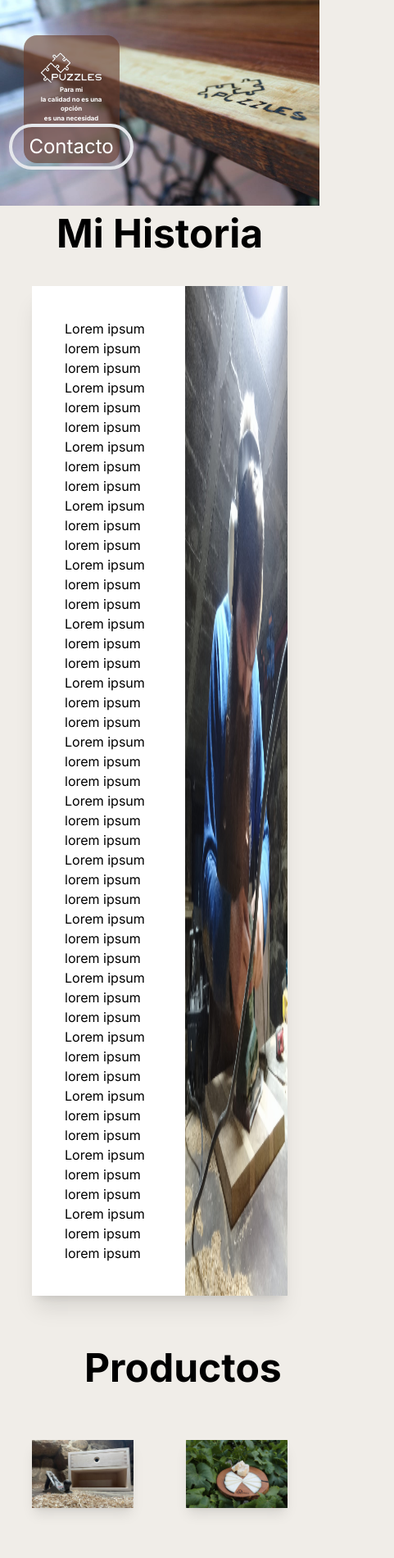
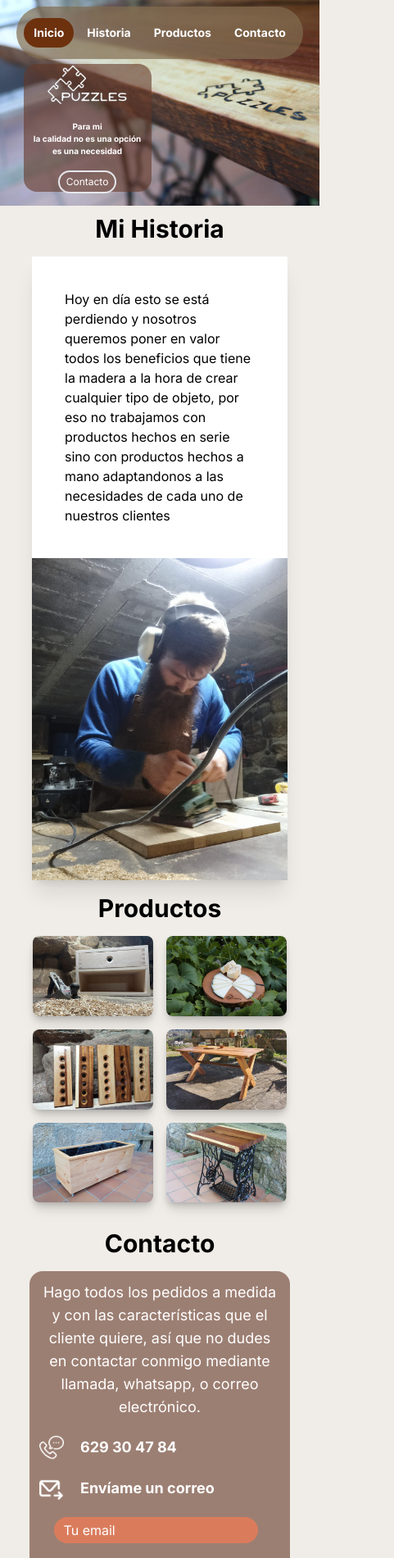
Before and after one commit to jmontes33/puzzles-landing, a Next.js app: page / in a window 390 px wide. Shown: the top 1901 px of the page at 82% size, 481 px wide, since content can reach past the window. Built offline with nearby package versions, Linux system fonts and the light colour scheme.

Commit message:
Deployment

```diff
--- a/app/components/Contact.tsx
+++ b/app/components/Contact.tsx
@@ -3,7 +3,8 @@ import Image from "next/image";
 
 function Contact() {
   return (
-    <div className="w-[100%] m-auto z-0 mb-[20vw]" id="contacto">
+    <div id="contacto">
+      <div className="hidden w-[100%] m-auto z-0 sm:flex items-center justify-end">
         <Image
           src={"/final2.png"}
           alt="wine-and-wood"
@@ -11,8 +12,10 @@ function Contact() {
           height={100}
           className="absolute"
         />
-      <div className="flex flex-col relative bg-opacity-60 justify-between bg-customColor w-[35vw] h-[50vw] rounded-2xl left-[60vw] p-8 top-[8vw]">
-        <h1 className="text-white text-center text-5xl font-bold">Contacto</h1>
+        <div className="flex flex-col relative bg-opacity-60 gap-5 bg-customColor w-[40%] h-[30%] rounded-2xl p-8 mr-24">
+          <h1 className="text-white text-center text-5xl font-bold">
+            Contacto
+          </h1>
           <p className="text-white">
             Hago todos los pedidos a medida y con las características que el
             cliente quiere, así que no dudes en contactar conmigo mediante
@@ -26,19 +29,6 @@ function Contact() {
               height={100}
             />
             <p className="text-white font-bold text-xl">629 30 47 84</p>
-        </div>
-        <div className="flex items-center gap-5">
-          <Image
-            src={"/whatsapp-svgrepo-com 1.png"}
-            alt="whatsapp"
-            width={40}
-            height={100}
-          />
-          <input
-            type="text"
-            placeholder="Envíame un mensaje"
-            className="bg-[#DA7C5C] text-white placeholder-white px-3 py-2 rounded-[50px] w-full"
-          />
           </div>
           <div>
             <div className="flex items-center gap-5">
@@ -60,10 +50,69 @@ function Contact() {
                 placeholder="Tu mensaje"
                 className="bg-[#DA7C5C] text-white placeholder-white px-3 py-2 rounded-[10px] h-[10vw] w-full"
               />
-            <input type="submit" value="Enviar" className="bg-[#DA7C5C] w-[50%] px-3 py-2 rounded-[50px] text-white font-bold text-xl hover:bg-[#6D310E] transition-all cursor-pointer"/>
+              <input
+                type="submit"
+                value="Enviar"
+                className="bg-[#DA7C5C] w-[50%] px-3 py-2 rounded-[50px] text-white font-bold text-xl hover:bg-[#6D310E] transition-all cursor-pointer"
+              />
             </form>
           </div>
         </div>
+      </div>
+      <h1 className="sm:hidden text-center text-3xl font-bold py-4">
+        Contacto
+      </h1>
+      <div className="sm:hidden w-[100%] z-0 flex px-9 mb-5">
+        <div className="flex flex-col bg-opacity-60 gap-5 bg-customColor p-3 rounded-2xl">
+          <p className="text-white text-lg text-center">
+            Hago todos los pedidos a medida y con las características que el
+            cliente quiere, así que no dudes en contactar conmigo mediante
+            llamada, whatsapp, o correo electrónico.
+          </p>
+          <div className="flex items-center gap-5">
+            <Image
+              src={"/telephone-svgrepo-com 1.png"}
+              alt="telephone"
+              width={30}
+              height={100}
+            />
+            <p className="text-white font-bold text-lg">629 30 47 84</p>
+          </div>
+          <div>
+            <div className="flex items-center gap-5 mb-5">
+              <Image
+                src={"/mail-right-arrow-svgrepo-com 1.png"}
+                alt="mail"
+                width={30}
+                height={100}
+              />
+              <p className="text-white font-bold text-lg">Envíame un correo</p>
+            </div>
+            <form className="flex flex-col gap-5 w-[85%] ml-[4.5vw] items-center">
+              <input
+                type="text"
+                placeholder="Tu email"
+                className="bg-[#DA7C5C] text-white placeholder-white px-3 py-1 rounded-[50px] w-full"
+              />
+              <textarea
+                placeholder="Tu mensaje"
+                className="bg-[#DA7C5C] text-white placeholder-white px-3 py-2 rounded-[10px] h-[10vw] w-full"
+              />
+              <input
+                type="submit"
+                value="Enviar"
+                className="bg-[#DA7C5C] w-[50%] px-3 py-2 rounded-[50px] text-white font-bold text-xl hover:bg-[#6D310E] transition-all cursor-pointer"
+              />
+            </form>
+          </div>{" "}
+        </div>
+      </div>
+      <Image
+        src={"/final2.png"}
+        alt="wine-and-wood"
+        width={2000}
+        height={100}
+      />
     </div>
   );
 }
--- a/app/components/History.tsx
+++ b/app/components/History.tsx
@@ -3,19 +3,16 @@ import Image from "next/image";
 
 function History() {
   return (
-    <div className="mt-[27vw] w-[80%] m-auto" id="historia">
+    <div id="historia">
+      <div className="hidden mt-[27vw] sm:flex flex-col w-[80%] items-center m-auto">
         <h1 className="text-center text-5xl font-bold mb-10">Mi Historia</h1>
         <div className="flex shadow-xl">
           <p className="w-[60%] bg-white p-10">
-          Lorem ipsum lorem ipsum lorem ipsum Lorem ipsum lorem ipsum lorem
-          ipsum Lorem ipsum lorem ipsum lorem ipsum Lorem ipsum lorem ipsum
-          lorem ipsum Lorem ipsum lorem ipsum lorem ipsum Lorem ipsum lorem
-          ipsum lorem ipsum Lorem ipsum lorem ipsum lorem ipsum Lorem ipsum
-          lorem ipsum lorem ipsum Lorem ipsum lorem ipsum lorem ipsum Lorem
-          ipsum lorem ipsum lorem ipsum Lorem ipsum lorem ipsum lorem ipsum
-          Lorem ipsum lorem ipsum lorem ipsum Lorem ipsum lorem ipsum lorem
-          ipsum Lorem ipsum lorem ipsum lorem ipsum Lorem ipsum lorem ipsum
-          lorem ipsum Lorem ipsum lorem ipsum lorem ipsum
+            Hoy en día esto se está perdiendo y nosotros queremos poner en valor
+            todos los beneficios que tiene la madera a la hora de crear
+            cualquier tipo de objeto, por eso no trabajamos con productos hechos
+            en serie sino con productos hechos a mano adaptandonos a las
+            necesidades de cada uno de nuestros clientes
           </p>
           <Image
             className="w-[40%]"
@@ -26,6 +23,26 @@ function History() {
           />
         </div>
       </div>
+      <div className="sm:hidden mt-[27vw] flex flex-col w-[80%] items-center m-auto">
+        <h1 className="text-center text-3xl font-bold mb-4">Mi Historia</h1>
+        <div className="flex flex-col shadow-xl">
+          <p className="w-[100%] bg-white p-10">
+            Hoy en día esto se está perdiendo y nosotros queremos poner en valor
+            todos los beneficios que tiene la madera a la hora de crear
+            cualquier tipo de objeto, por eso no trabajamos con productos hechos
+            en serie sino con productos hechos a mano adaptandonos a las
+            necesidades de cada uno de nuestros clientes
+          </p>
+          <Image
+            className="w-[100%]"
+            src={"/artesano.png"}
+            alt="artesano-carpintero"
+            width={70}
+            height={70}
+          />
+        </div>
+      </div>
+    </div>
   );
 }
 
--- a/app/components/MainSection.tsx
+++ b/app/components/MainSection.tsx
@@ -1,9 +1,12 @@
+"use client";
 import React from "react";
 import Image from "next/image";
+import { Link as ScrollLink } from "react-scroll";
 
 function MainSection() {
   return (
-    <div id="inicio" className="w-[100%] m-auto z-0">
+    <div id="inicio">
+      <div  className="hidden sm:flex w-[100%] m-auto z-0">
         <Image
           className="absolute"
           src={"/banner.png"}
@@ -19,7 +22,9 @@ function MainSection() {
             height={100}
           />
           <div>
-          <p className="text-white text-center text-[2vw] font-bold">Para mi</p>
+            <p className="text-white text-center text-[2vw] font-bold">
+              Para mi
+            </p>
             <p className="text-white text-center text-[2vw] font-bold">
               la calidad no es una opción
             </p>
@@ -27,9 +32,57 @@ function MainSection() {
               es una necesidad
             </p>
           </div>
+          <ScrollLink
+            to="contacto"
+            spy={true}
+            smooth={true}
+            offset={-100}
+            duration={500}
+          >
             <button className="text-white hover:px-8 transition-all  text-2xl border-4 py-2 px-5 rounded-[50px]">
               Contacto
             </button>
+          </ScrollLink>
+        </div>
+      </div>
+      <div className="sm:hidden w-[100%] m-auto z-0">
+        <Image
+          className="absolute"
+          src={"/banner.png"}
+          alt="banner-puzzles"
+          width={2000}
+          height={100}
+        />
+        <div className="flex flex-col gap-4 items-center relative bg-opacity-60 bg-customColor w-[40vw] h-[40vw] rounded-2xl left-[7.32vw] top-[20vw]">
+          <Image
+            src={"/logoWhite.png"}
+            alt="banner-puzzles"
+            width={100}
+            height={100}
+          />
+          <div>
+            <p className="text-white text-center text-[10px] font-bold">
+              Para mi
+            </p>
+            <p className="text-white text-center text-[10px] font-bold">
+              la calidad no es una opción
+            </p>
+            <p className="text-white text-center text-[10px] font-bold">
+              es una necesidad
+            </p>
+          </div>
+          <ScrollLink
+            to="contacto"
+            spy={true}
+            smooth={true}
+            offset={-100}
+            duration={500}
+          >
+            <button className="text-white transition-all border-2 text-xs py-1 px-2 rounded-[50px]">
+              Contacto
+            </button>
+          </ScrollLink>
+        </div>
       </div>
     </div>
   );
--- a/app/components/Navigation.tsx
+++ b/app/components/Navigation.tsx
@@ -31,14 +31,14 @@ function Navigation() {
   const [activeLink, setActiveLink] = useState("");
 
   const handleClick = (path: string) => {
+    console.log("Esto funciona")
     setActiveLink(path);
   };
 
   return (
-    <header className="w-[80%] m-auto z-10 relative">
-      <div className="hidden md:flex justify-between ">
-        <Image src={"/logo.png"} alt="web-logo" width={100} height={100} />
-        <div className="flex fixed top-3 left-1/2 transform -translate-x-1/2 gap-3 bg-[#806D51] h-16 items-center p-2 rounded-[50px] transition-all duration-[500ms]">
+    <header className="w-[100%] m-auto z-10 relative">
+      <div className="hidden md:flex justify-between">
+        <div className="flex fixed top-8 left-1/2 transform -translate-x-1/2 bg-opacity-70 gap-3 bg-[#806D51] h-16 items-center p-2 rounded-[50px] transition-all duration-[500ms]">
           {links.map(({ label, path }) => (
             <ScrollLink
               className="cursor-pointer"
@@ -63,6 +63,32 @@ function Navigation() {
           ))}
         </div>
       </div>
+      <div className="md:hidden flex justify-between">
+        <div className="flex fixed w-[350px] top-2 left-1/2 justify-center transform -translate-x-1/2 bg-opacity-70 gap-1 bg-[#806D51] h-16 items-center p-2 rounded-[50px] transition-all duration-[500ms]">
+          {links.map(({ label, path }) => (
+            <ScrollLink
+              className="cursor-pointer"
+              key={label}
+              to={path}
+              spy={true}
+              smooth={true}
+              offset={-100}
+              duration={500}
+              onSetActive={() => handleClick(path)}
+            >
+              <li
+                className={
+                  path === activeLink
+                    ? "list-none text-white text-sm font-bold bg-[#6D310E] py-2 px-3 rounded-[50px]"
+                    : "list-none text-white font-bold text-sm py-2 px-3"
+                }
+              >
+                {label}
+              </li>
+            </ScrollLink>
+          ))}
+        </div>
+      </div>
     </header>
   );
 }
--- a/app/components/Products.tsx
+++ b/app/components/Products.tsx
@@ -49,63 +49,147 @@ function Products() {
   };
 
   return (
-    <div className="w-[80%] m-auto mb-10 " id="productos">
+    <div id="productos">
+      <div className="hidden w-[100%] sm:flex flex-col items-center mb-[20vw] ">
         <h1 className="text-center font-bold text-5xl m-16">Productos</h1>
-      <div className="grid grid-cols-2 gap-16">
+        <div className="grid grid-cols-2 gap-16 px-10">
           {products.map((item) => (
+            <div key={item.name} className="drop-shadow-lg">
               <Image
-            className="m-auto cursor-pointer shadow-lg"
+                className="m-auto cursor-pointer shadow-lg rounded-lg"
                 src={item.image}
                 alt="wood-product"
-            height={400}
-            width={400}
+                height={600}
+                width={600}
+              />
+              <div
                 onClick={() => handleClick(item.name)}
-          />
+                className="absolute top-0 left-0 z-50 flex w-full h-full overflow-hidden transition duration-300 bg-black opacity-0 hover:opacity-40 rounded-lg"
+              >
+                <p className="flex items-center justify-center w-full h-full text-2xl font-semibold text-white cursor-pointer">
+                  Ver
+                </p>
+              </div>
+            </div>
           ))}
         </div>
         {products.map((item) => (
           <div
+            key={item.name}
             className={
               item.name === active
-              ? "fixed top-0 left-0 flex justify-between px-16 items-center h-screen w-screen bg-black bg-opacity-50"
+                ? "fixed z-10 top-0 left-0 flex justify-between px-16 items-center h-screen w-screen bg-black bg-opacity-70"
                 : "hidden"
             }
           >
+            <div
+              className={
+                item.name === active
+                  ? "flex fixed m-auto bg-slate-500"
+                  : "hidden"
+              }
+            >
+              <div className="fixed top-0 left-0 flex items-center justify-center w-screen h-screen">
                 <button
                   onClick={() => closeImage()}
-            className="fixed top-16 right-16 font-bold text-2xl border-2 border-white px-3 py-1 hover:bg-white transition-all"
+                  className="fixed top-16 right-16 font-bold text-3xl px-3 py-1 text-white"
                 >
                   X
                 </button>
                 <p
                   onClick={() => previousProduct()}
-            className="text-2xl cursor-pointer hover:bg-[#6D310E] transition-all bg-[#806D51] text-white py-3 px-5 rounded-[50px]"
+                  className="text-2xl font-bold mr-[15%] cursor-pointer hover:bg-[#6D310E] transition-all bg-[#806D51] text-white py-3 px-5 rounded-[50px]"
                 >
-            Anterior
+                  {"<"}
                 </p>
+                <Image
+                  src={item.image}
+                  alt="wood-product"
+                  width={800}
+                  height={100}
+                  className="drop-shadow-lg rounded-xl"
+                />
+                <p
+                  onClick={() => nextProduct()}
+                  className="text-2xl font-bold ml-[15%] cursor-pointer hover:bg-[#6D310E] transition-all bg-[#806D51] text-white py-3 px-5 rounded-[50px]"
+                >
+                  {">"}
+                </p>
+              </div>
+            </div>
+          </div>
+        ))}
+      </div>
+      <div className="sm:hidden w-[100%] flex flex-col items-center mb-4">
+        <h1 className="text-center font-bold text-3xl my-4">Productos</h1>
+        <div className="grid grid-cols-2 gap-4 px-10">
+          {products.map((item) => (
+            <div key={item.name} className="drop-shadow-lg">
+              <Image
+                className="m-auto cursor-pointer shadow-lg rounded-lg"
+                src={item.image}
+                alt="wood-product"
+                height={600}
+                width={600}
+              />
+              <div
+                onClick={() => handleClick(item.name)}
+                className="absolute top-0 left-0 z-50 flex w-full h-full overflow-hidden transition duration-300 bg-black opacity-0 hover:opacity-40 rounded-lg"
+              >
+                <p className="flex items-center justify-center w-full h-full text-2xl font-semibold text-white cursor-pointer">
+                  Ver
+                </p>
+              </div>
+            </div>
+          ))}
+        </div>
+        {products.map((item) => (
+          <div
+            key={item.name}
+            className={
+              item.name === active
+                ? "fixed z-10 top-0 left-0 flex justify-between px-16 items-center h-screen w-screen bg-black bg-opacity-70"
+                : "hidden"
+            }
+          >
             <div
               className={
                 item.name === active
-                ? "flex fixed left-[25vw] top-[23vw] bg-slate-500"
+                  ? "flex fixed m-auto bg-slate-500"
                   : "hidden"
               }
             >
+              <div className="fixed top-0 left-0 flex items-center justify-center w-screen h-screen">
+                <button
+                  onClick={() => closeImage()}
+                  className="fixed top-48 right-8 font-bold text-3xl px-3 py-1 text-white"
+                >
+                  X
+                </button>
+                <p
+                  onClick={() => previousProduct()}
+                  className="text-2xl font-bold cursor-pointer hover:bg-[#6D310E] transition-all bg-[#806D51] text-white py-3 px-5 rounded-[50px]"
+                >
+                  {"<"}
+                </p>
                 <Image
                   src={item.image}
                   alt="wood-product"
-              width={600}
+                  width={800}
                   height={100}
-              className="shadow-2xl border-white border-2"
+                  className="drop-shadow-lg rounded-xl"
                 />
-          </div>
                 <p
                   onClick={() => nextProduct()}
-            className="text-2xl cursor-pointer hover:bg-[#6D310E] transition-all bg-[#806D51] text-white py-3 px-5 rounded-[50px]"
+                  className="text-2xl font-bold cursor-pointer hover:bg-[#6D310E] transition-all bg-[#806D51] text-white py-3 px-5 rounded-[50px]"
                 >
-            Siguiente
+                  {">"}
                 </p>
               </div>
+            </div>
+          </div>
         ))}
+      </div>
     </div>
   );
 }
--- a/app/store/valuesStore.ts
+++ /dev/null
@@ -1,5 +0,0 @@
-import { create } from "zustand";
-
-export interface Values {
-
-}
```
Also changed, not shown: public/logo.png. Lines whose indentation alone changed are shown as unchanged.
